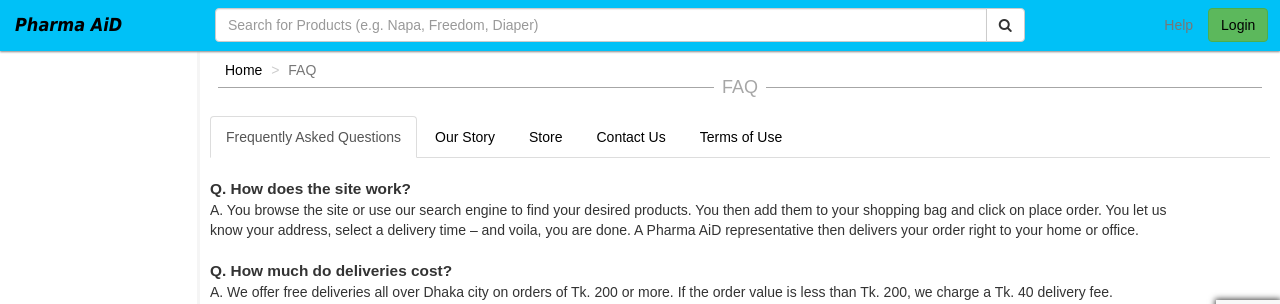
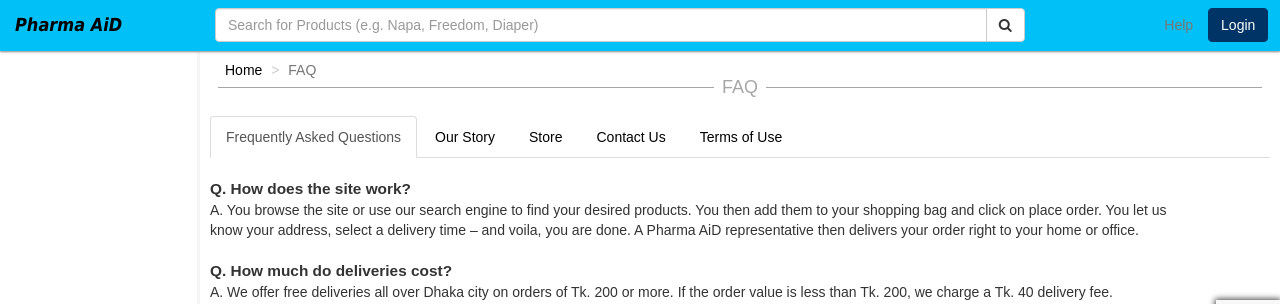
Before and after one commit to MiniGunnR/pharma_aid, a Django app: page /misc/faq/ in a window 1280 px wide. Shown: the top 304 px of the page. Run offline with Django 3.2, Linux system fonts and the light colour scheme; data that the repository does not hold is empty; some libraries are stand-ins or nearby versions; some web fonts are replaced.

Commit message:
only three left

```diff
--- a/catalog/admin.py
+++ b/catalog/admin.py
@@ -7,7 +7,7 @@ from .forms import ProductAdminForm
 class ProductAdmin(admin.ModelAdmin):
     form = ProductAdminForm
 
-    list_display = ('name', 'price', 'old_price', 'created', 'updated',)
+    list_display = ('name', 'price', 'discount_price', 'created', 'updated',)
     list_display_links = ('name',)
     list_per_page = 50
     ordering = ['-created']
--- a/catalog/templates/catalog/category.html
+++ b/catalog/templates/catalog/category.html
@@ -42,7 +42,7 @@
 {#	            </div>#}
 {#		    </a>#}
             <div class="list-item-details text-center">
-                <p><b>Tk. {{ item.price }}</b></p>
+                <p><b>Tk. {{ item.sale_price|safe }}</b></p>
             </div>
 
             <div class="list-item-button text-center" data-slug="{{ item.slug }}">
--- a/catalog/templates/catalog/subcategory.html
+++ b/catalog/templates/catalog/subcategory.html
@@ -40,7 +40,7 @@
 {#	            </div>#}
 {#		    </a>#}
             <div class="list-item-details text-center">
-                <p><b>Tk. {{ item.price }}</b></p>
+                <p><b>Tk. {{ item.sale_price|safe }}</b></p>
             </div>
             <div class="list-item-button text-center" data-slug="{{ item.slug }}">
                 <b>ADD TO BAG</b>
--- a/templates/skeleton.html
+++ b/templates/skeleton.html
@@ -37,8 +37,8 @@
 		    {% if user.is_authenticated %}
 		        <a href="#" id="mobile_menu" class="nav-link" style="float:right;">Menu</a>
 		    {% else %}
-                <span style="float: right; margin-top: 7px; margin-right: 10px;" class="btn btn-success">
-		            <a href="{% url 'account_login' %}" class="nav-link" style="float: right;">Login</a>
+                <span style="float: right; margin-top: 7px; margin-right: 10px; background-color: #003366; border-color: #003366;" class="btn btn-success">
+		            <a href="{% url 'account_login' %}" class="nav-link" style="float: right; color: white;">Login</a>
                 </span>
 		    {% endif %}
 		    <a href="{% url 'misc:faq' %}" class="nav-link" style="float: right;"><i class="fa fa-question"></i></a>
@@ -91,8 +91,8 @@
 					{% include "tags/right_menu.html" %}
 	            {% else %}
 	                <li>
-                        <span class="navbar-btn btn btn-success">
-                            <a href="{% url 'account_login' %}">Login</a>
+                        <span class="navbar-btn btn btn-success" style=" background-color: #003366; border-color: #003366;">
+                            <a href="{% url 'account_login' %}" style="color: white;">Login</a>
                         </span>&nbsp;&nbsp;&nbsp;
                     </li>
 	            {% endif %}
```
Also changed, not shown: catalog/models.py (+4 -4 lines), catalog/templates/catalog/show_product.html (+5 -4 lines), catalog/migrations/0026_auto_20161231_1612.py (added).
